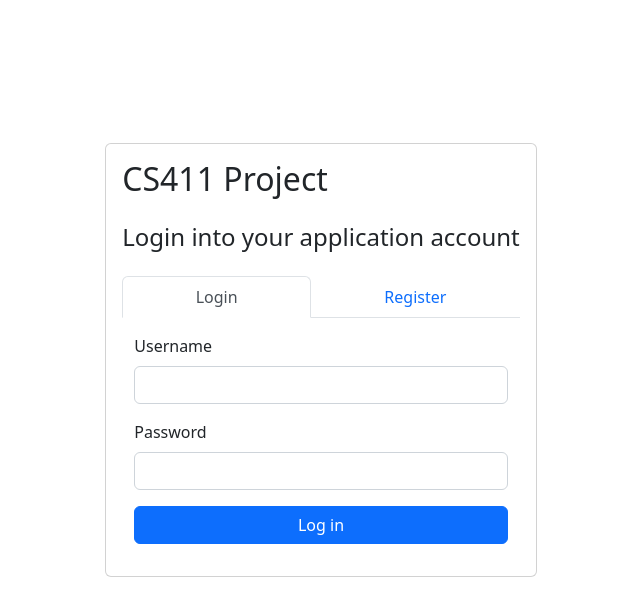
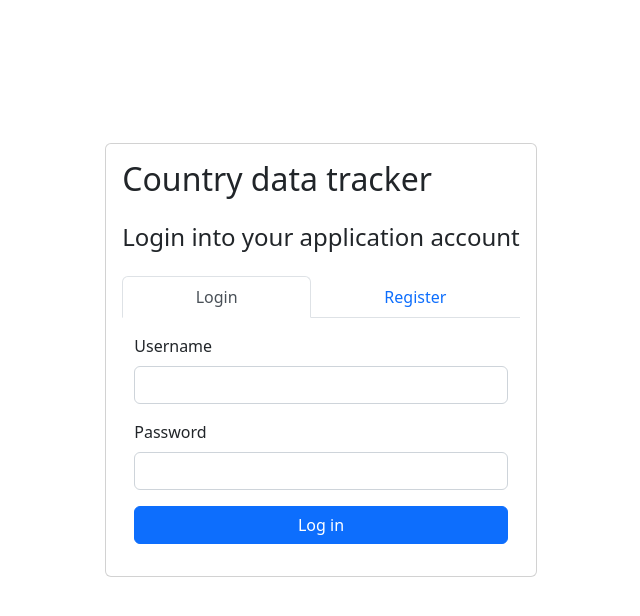
Before and after one commit to cs411-alawini/fa24-cs411-team114-T14, a React (Create React App) app in the folder frontend/: page /login in a window 1280 px wide. Shown: the top 616 px of the page, without its empty margins (319-959 px from the left). Built offline with nearby package versions, Linux system fonts and the light colour scheme; no server answers.

Commit message:
Fixed name of application to country data tracker

```diff
--- a/frontend/public/index.html
+++ b/frontend/public/index.html
@@ -24,7 +24,7 @@
       work correctly both with client-side routing and a non-root public URL.
       Learn how to configure a non-root public URL by running `npm run build`.
     -->
-    <title>cs411 Project Frontend</title>
+    <title>Country data tracker</title>
   </head>
   <body>
     <noscript>You need to enable JavaScript to run this app.</noscript>
--- a/frontend/src/pages/Login/Login.tsx
+++ b/frontend/src/pages/Login/Login.tsx
@@ -18,7 +18,7 @@ function Login(): JSX.Element {
     >
       <Card>
         <Card.Body>
-          <h2 className="h2 mb-4">CS411 Project</h2>
+          <h2 className="h2 mb-4">Country data tracker</h2>
           <h4 className="h4 mb-4">Login into your application account</h4>
           <LoginTabs />
         </Card.Body>
--- a/frontend/src/pages/components/MainNavbar.tsx
+++ b/frontend/src/pages/components/MainNavbar.tsx
@@ -31,7 +31,7 @@ function MainNavbar({ user, links }: MainNavbarProps): JSX.Element {
     <>
       <Navbar bg="light" variant="light">
         <Container>
-          <Navbar.Brand>CS411 Project</Navbar.Brand>
+          <Navbar.Brand>Country data tracker</Navbar.Brand>
           <Nav className="me-auto">
             {links.map((link) => (
               <Nav.Link key={link.path} href={link.path}>
```
